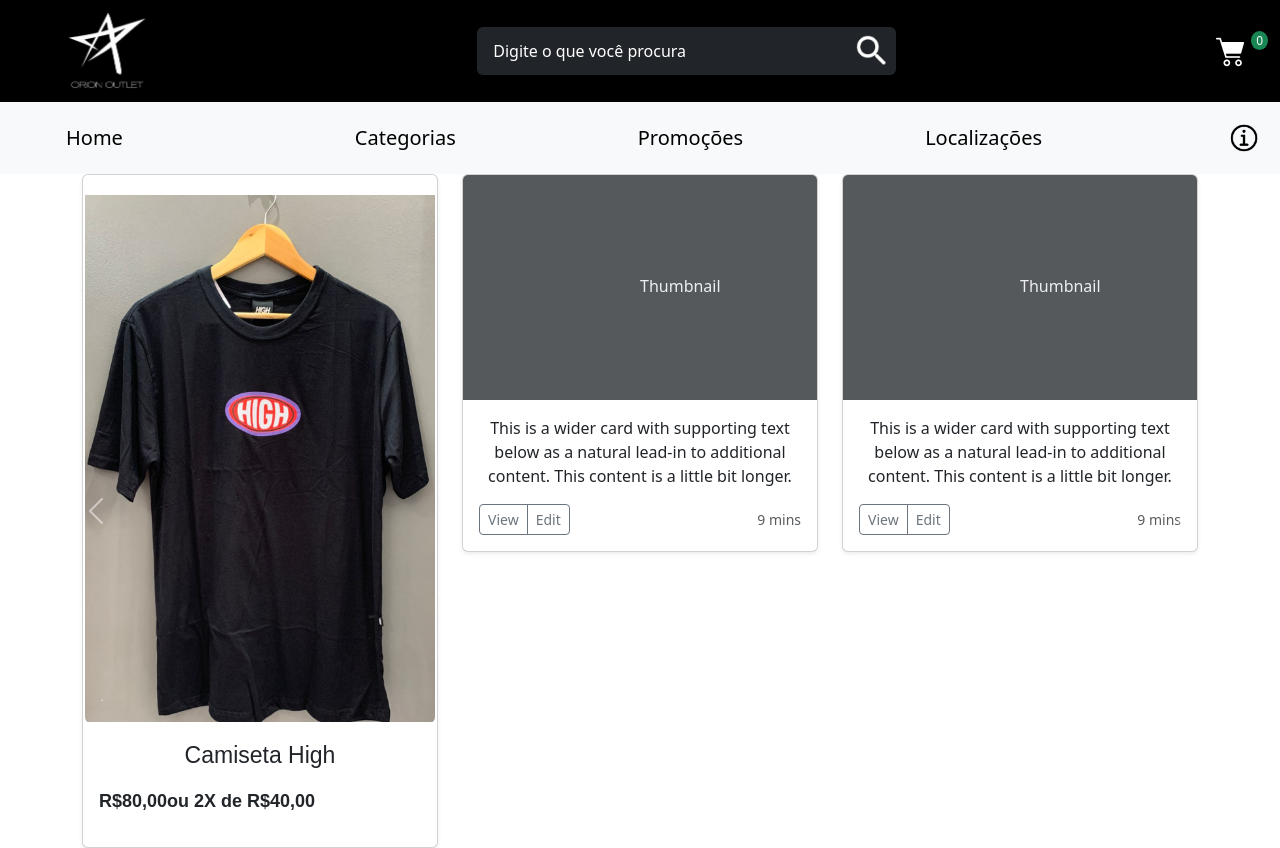
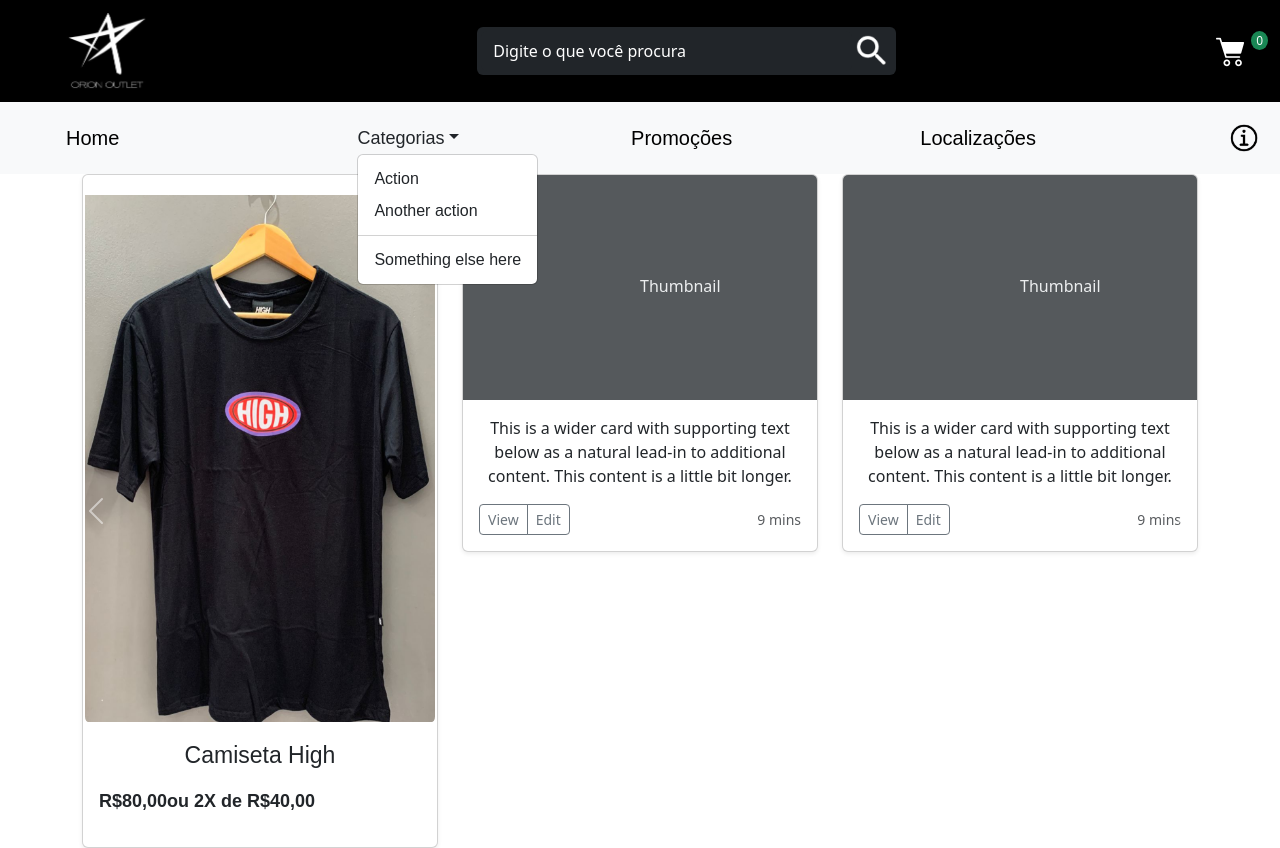
Before and after one commit to GustavoAssuncao02/orion-outlet, a React (Create React App) app: page / in a window 1280 px wide. Both pictures are taken after a click on the button "Categorias". Built offline with nearby package versions, Linux system fonts and the light colour scheme.

Commit message:
Adjustments to the secondary navigation bar

```diff
--- a/src/Components/NavBar/NavBar.css
+++ b/src/Components/NavBar/NavBar.css
@@ -19,3 +19,10 @@
     margin-left: 50px;
     margin-right: 50px;
 }
+#dropdown{
+    list-style-type: none;
+}
+#secondary-navbar{
+    font-family: Arial;
+    font-size: large;
+}
--- a/src/Components/NavBar/NavBar.js
+++ b/src/Components/NavBar/NavBar.js
@@ -11,28 +11,39 @@
             <nav class="navbar bg-black col-12 navbar-expand-lg ">
                 <div class="container-fluid col-12">
                     <a class="navbar-brand d-flex justify-content-between align-items-center  w-100 col-12 ">
-                        <img id="logo"src={logo} alt="Logo" width="110" height="76" class="d-inline-block align-text-top" />
+                        <img id="logo" src={logo} alt="Logo" width="110" height="76" class="d-inline-block align-text-top" />
                         <div class="col-4 bg-">
-                            <form id="search-items"class="d-flex bg-dark rounded p-1" role="search">
+                            <form id="search-items" class="d-flex bg-dark rounded p-1" role="search">
                                 <input class="form-control bg-dark text-light border-0" type="search" placeholder="Digite o que você procura" aria-label="Search" />
                                 <img src={Search} class="" alt="Search" width="40" />
                             </form>
                         </div>
                         <div class="">
                             <img src={cart} alt="Logo" width="40" class="d-inline-block align-text-top col-0" />
-                            <a id="count-items"class="rounded-circle text-light text-sm bg-success">0</a>
+                            <a id="count-items" class="rounded-circle text-light text-sm bg-success">0</a>
                         </div>
                     </a>
                 </div>
             </nav>
 
 
-            <nav class="navbar navbar-expand-lg navbar-light bg-light col-12 justify-content-between p-3">
-                <div id="navbar-menu"class="">
+            <nav id="secondary-navbar"class="navbar navbar-expand-lg navbar-light bg-light col-12 justify-content-between p-3">
+                <div id="navbar-menu" class="">
                     <a class="navbar-brand" href="#">Home</a>
                 </div>
-                <div class="">
-                    <a class="navbar-brand" href="#">Categorias</a>
+                <div id="dropdown"class="">
+                    <li class="nav-item dropdown">
+                        <a class="nav-link dropdown-toggle" href="#" role="button" data-bs-toggle="dropdown" aria-expanded="false">
+                            Categorias
+                        </a>
+                        <ul class="dropdown-menu">
+                            <li><a class="dropdown-item" href="#">Action</a></li>
+                            <li><a class="dropdown-item" href="#">Another action</a></li>
+                            <li><p class="dropdown-divider"/></li>
+                            <li><a class="dropdown-item" href="#">Something else here</a></li>
+                        </ul>
+                    </li>
+
                 </div>
                 <a class="navbar-brand" href="#">Promoções</a>
                 <div class="">
```
